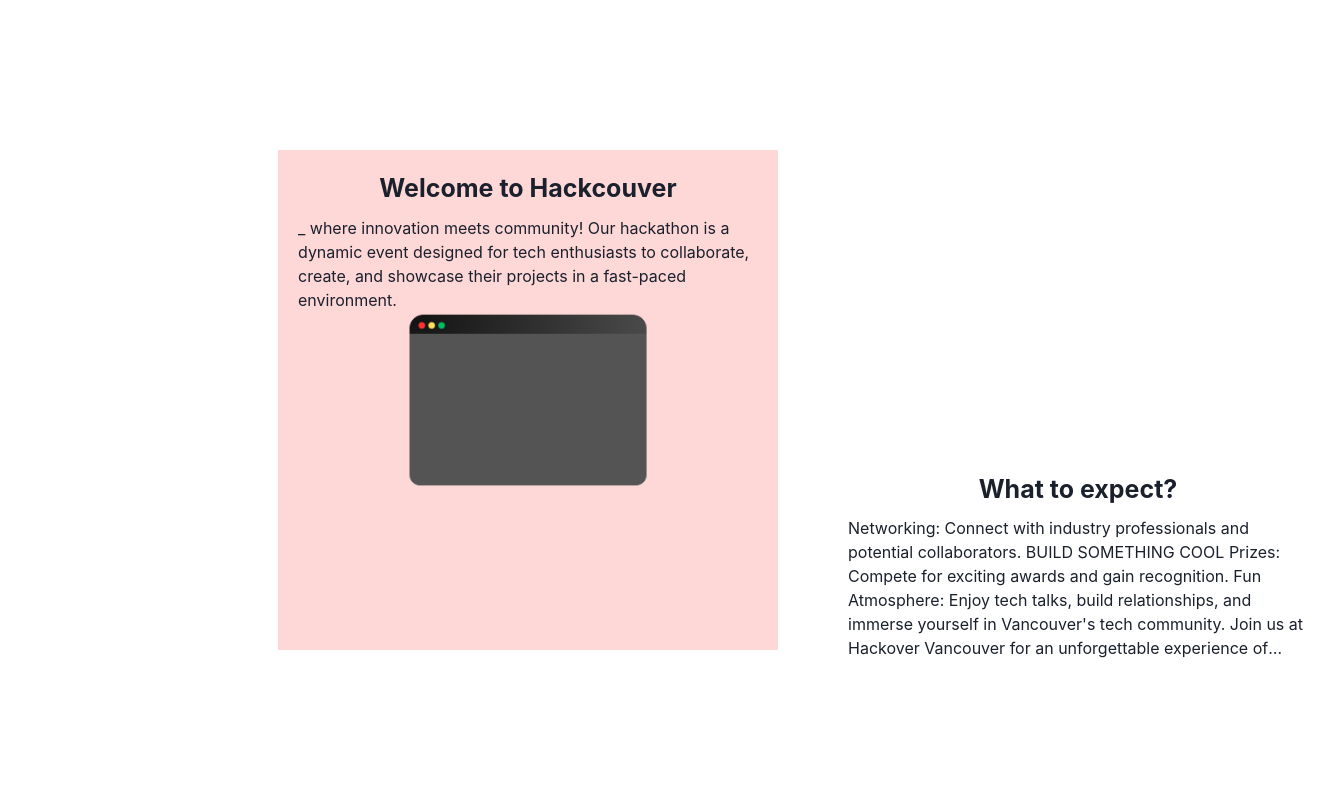
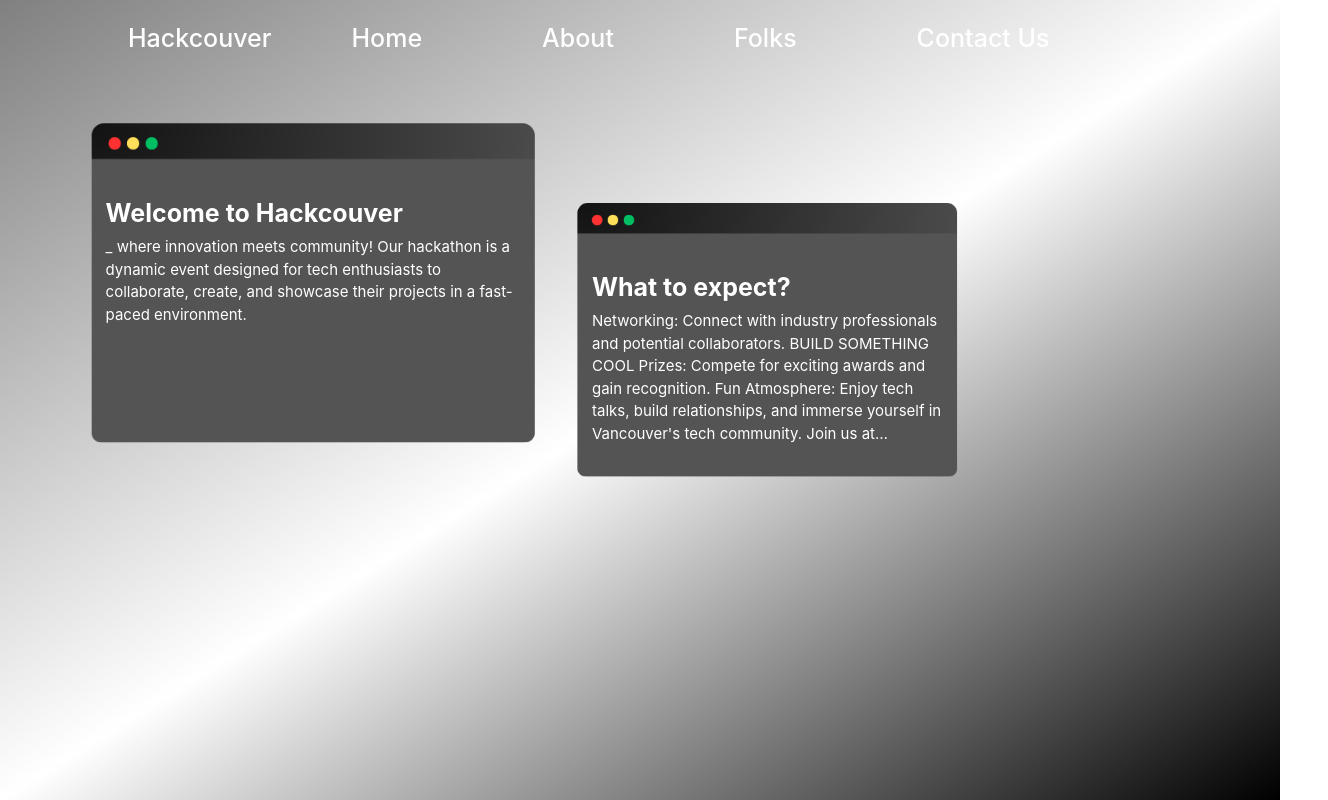
Before and after one commit to LeoQiu981112/hackcouver-2024, a React (Vite) app: page /About in a window 1280 px wide. Shown: the whole page, 1328 px wide, since content can reach past the window. Built offline with nearby package versions, Linux system fonts and the light colour scheme.

Commit message:
about page background, assets

```diff
--- a/src/components/About.tsx
+++ b/src/components/About.tsx
@@ -1,47 +1,57 @@
 import React from "react";
 import NavBarComponent from './NavBarComponent';
-import { Box, Flex, Grid, Center, Text, Square, VStack, HStack, Divider, Image } from "@chakra-ui/react";
+import {
+    Box,
+    Flex,
+    Text,
+    Image,
+    Heading
+} from "@chakra-ui/react";
 import ide_image from '../assets/ide.png';
-
 
 const About: React.FC = () => (
     <>
 
-        <Box position="absolute" top="10%" left="10%" right="0" bottom="0" zIndex="2">
+        <Flex
+            position="absolute"
+            top="0"
+            right="0"
+            bottom="0"
+            w="100vw"
+            h="100vh"
+            bgGradient="linear(to-tl, #000000, #ffffff, #808080)"
+            overflow={"hidden"}
+            bgColor="gray.800"
+            color="white"
+        >
+            <Box position="absolute" top="0" left="10%" right="0" bottom="0" zIndex="2">
+                <NavBarComponent />
+            </Box>
+            <Box position="absolute" left="7%" top="15%" w="35%" h="45%" >
+                <Image src={ide_image} />
+                <Box position="absolute" top="15%" left="0" right="0" bottom="0" p="4" >
+                    <Heading size='md' my='2' fontSize="25px" color="white" fontWeight="bold">
+                        Welcome to Hackcouver
+                    </Heading>
+                    <Text fontSize="15px" color="white">
+                        _ where innovation meets community! Our hackathon is a dynamic event designed for tech enthusiasts to collaborate, create, and showcase their projects in a fast-paced environment.
+                    </Text>
+                </Box>
+            </Box>
+            <Box position="absolute" right="25%" top="25%" w="30%" h="40%" >
+                <Image src={ide_image} />
+                <Box position="absolute" top="15%" left="0" right="0" bottom="0" p="4">
+                    <Heading size='md' my='2' fontSize="25px" color="white" fontWeight="bold">
+                        What to expect?
+                    </Heading>
+                    <Text fontSize="15px" color="white" noOfLines={6}>
+                        Networking: Connect with industry professionals and potential collaborators. BUILD SOMETHING COOL Prizes: Compete for exciting awards and gain recognition. Fun Atmosphere: Enjoy tech talks, build relationships, and immerse yourself in Vancouver's tech community. Join us at Hackover Vancouver for an unforgettable experience of innovation, learning, and camaraderie!
+                    </Text>
+                </Box>
+            </Box>
 
 
-            <NavBarComponent />
-            <HStack spacing={2} position="absolute" left="100px" top="100px" zIndex={-1}>
-                <Flex position="absolute" left="50px" top="50px" w="500px" h="500px" bgColor={"red.100"} bgImage={`url(${ide_image})`} // Corrected line
-                    bgSize="cover"
-                    bgPosition="center"
-                    bgRepeat="no-repeat"
-                >
-                    <VStack spacing={2} position="relative" padding="20px" >
-                        <Text fontSize={25} fontWeight="bold">Welcome to Hackcouver</Text>
-                        <Text noOfLines={6}>
-                            _ where innovation meets community!
-                            Our hackathon is a dynamic event
-                            designed for tech enthusiasts to collaborate, create, and showcase
-                            their projects in a fast-paced environment.
-                        </Text>
-                    </VStack>
-                </Flex>
-
-                <Square bg="white" size="500px" left="600px" top="100px" position="absolute" >
-                    <VStack spacing={2} paddingY={4} position="absolute" bottom="5" padding="20px">
-                        <Text fontSize={25} fontWeight="bold">What to expect?</Text>
-                        <Text noOfLines={6}>
-                            Networking: Connect with industry professionals and potential collaborators.
-                            BUILD SOMETHING COOL
-                            Prizes: Compete for exciting awards and gain recognition.
-                            Fun Atmosphere: Enjoy tech talks, build relationships, and immerse yourself in Vancouver's tech community.
-                            Join us at Hackover Vancouver for an unforgettable experience of innovation, learning, and camaraderie!
-                        </Text>
-                    </VStack>
-                </Square>
-            </HStack>
-        </Box>
+        </Flex>
     </>
 );
 
--- a/src/components/NavBarComponent.tsx
+++ b/src/components/NavBarComponent.tsx
@@ -12,7 +12,7 @@ import {
 
 const NavBarComponent: React.FC = () => {
     return (
-        <Stack direction="row" paddingTop={5} spacing={"80px"}>
+        <Stack direction="row" paddingTop={5} spacing={"80px"} zIndex={2}>
             <Text color='white' fontSize={25} fontWeight={"medium"}>Hackcouver</Text>
             <Breadcrumb spacing={"60px"} separator={""} >
                 <BreadcrumbItem>++--
```
Also changed, not shown: src/assets/ide.png.
